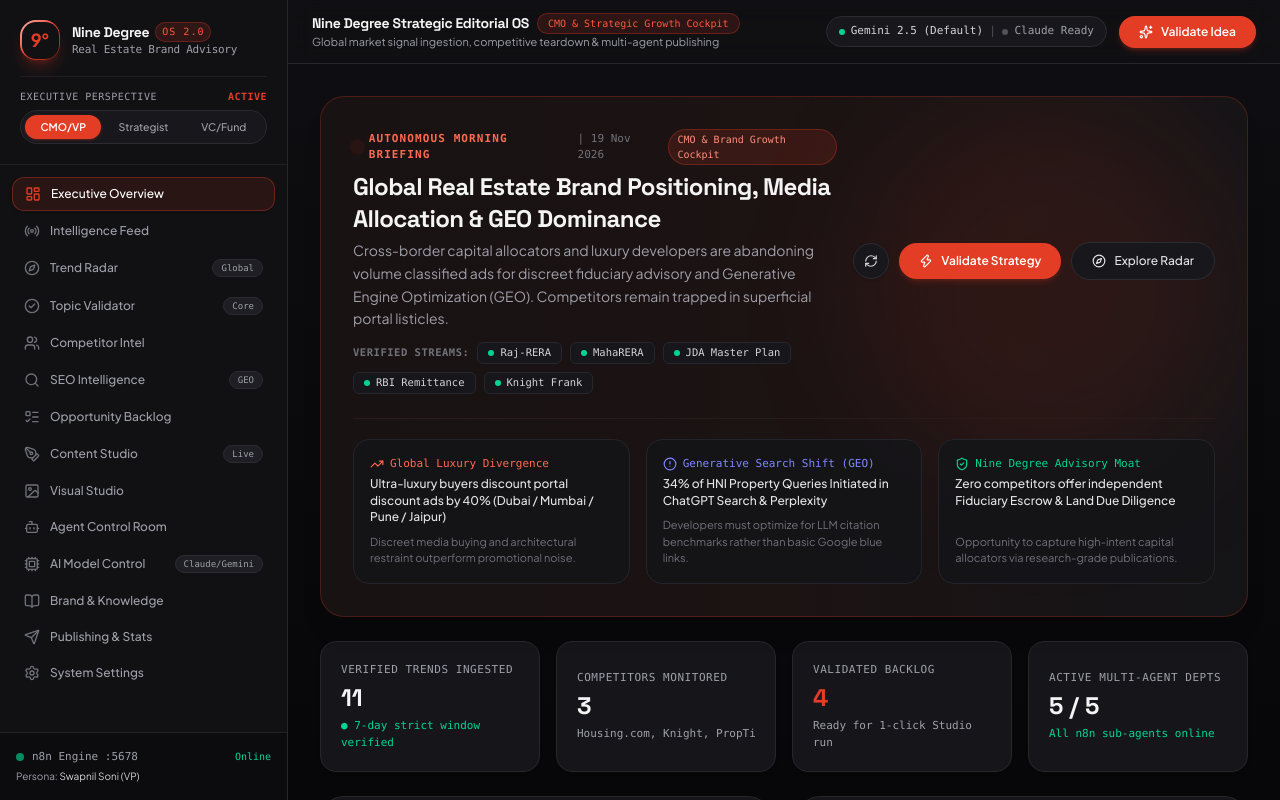
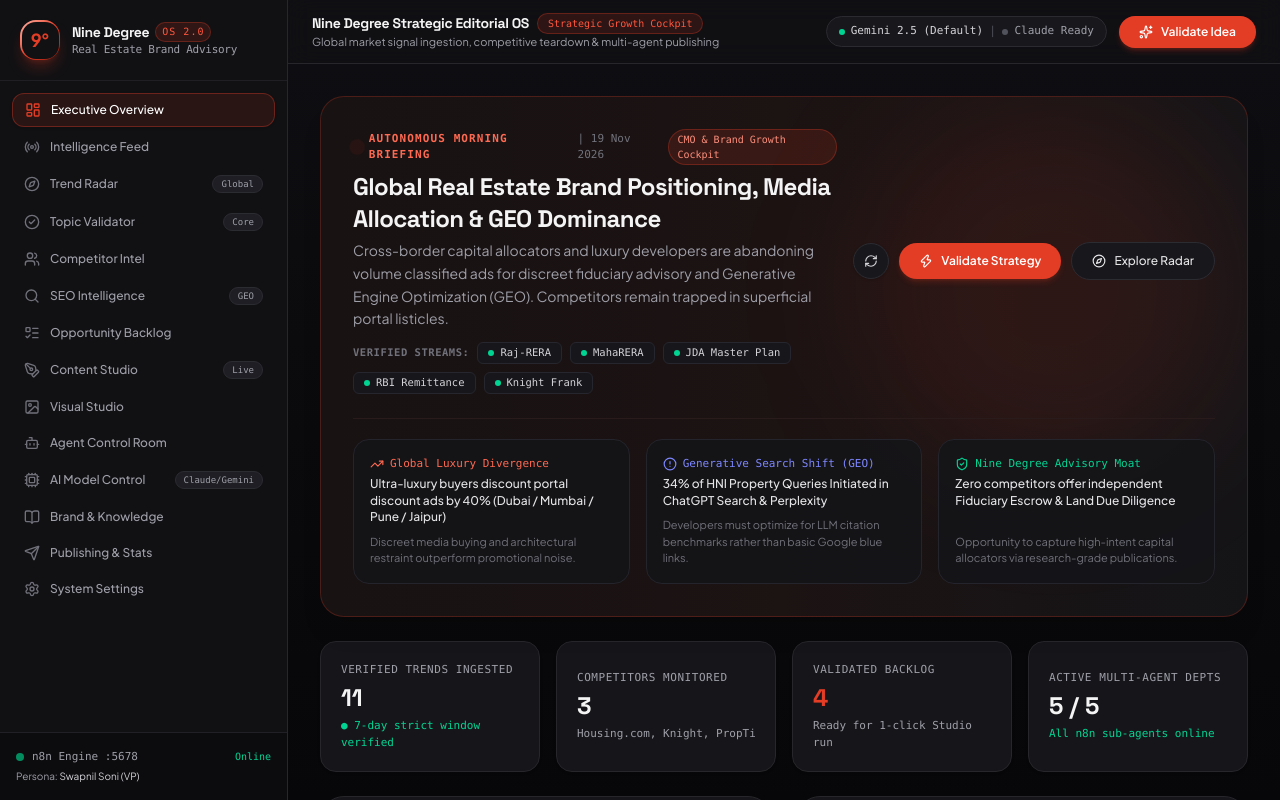
Before and after one commit to bharatsaini1/nine-degree-blog-automation, a React (Vite) app in the folder blog automation/dashboard/: page / in a window 1280 px wide. Built offline with nearby package versions, Linux system fonts and the light colour scheme.

Commit message:
refactor(ui): remove executive perspective switcher widget from sidebar and header

```diff
--- a/blog automation/dashboard/src/components/common/Header.jsx
+++ b/blog automation/dashboard/src/components/common/Header.jsx
@@ -3,20 +3,7 @@ import { Sparkles } from 'lucide-react';
 import { useIntelligence } from '../../context/IntelligenceContext';
 
 export const Header = () => {
-  const { setActiveTab, aiModels, perspective } = useIntelligence();
-
-  const getPerspectiveLabel = () => {
-    switch (perspective) {
-      case 'cmo':
-        return 'CMO & Strategic Growth Cockpit';
-      case 'strategist':
-        return 'Head of Content & SEO Architecture';
-      case 'vc':
-        return 'VC, Real Estate Fund & Due Diligence';
-      default:
-        return 'Executive Editorial Bureau';
-    }
-  };
+  const { setActiveTab, aiModels } = useIntelligence();
 
   const isClaudeActive = aiModels.claude.status === 'connected';
 
@@ -28,7 +15,7 @@ export const Header = () => {
             Nine Degree Strategic Editorial OS
           </h1>
           <span className="text-[10px] font-mono px-2.5 py-0.5 rounded-full bg-[#e43d25]/15 text-[#ff573d] border border-[#e43d25]/30 font-medium">
-            {getPerspectiveLabel()}
+            Strategic Growth Cockpit
           </span>
         </div>
         <p className="text-[11px] text-zinc-400 font-sans">
--- a/blog automation/dashboard/src/components/navigation/Sidebar.jsx
+++ b/blog automation/dashboard/src/components/navigation/Sidebar.jsx
@@ -18,7 +18,7 @@ import {
 import { useIntelligence } from '../../context/IntelligenceContext';
 
 export const Sidebar = () => {
-  const { activeTab, setActiveTab, perspective, setPerspective, backendOnline } = useIntelligence();
+  const { activeTab, setActiveTab, backendOnline } = useIntelligence();
 
   const navigationItems = [
     { id: 'overview', label: 'Executive Overview', icon: LayoutDashboard, group: 'Executive' },
@@ -59,48 +59,9 @@ export const Sidebar = () => {
               </div>
             </div>
           </div>
-
-          <div className="mt-4 pt-3 border-t border-[#1e1e24]">
-            <div className="text-[10px] uppercase font-mono tracking-wider text-zinc-400 mb-1.5 flex items-center justify-between">
-              <span>Executive Perspective</span>
-              <span className="text-[#e43d25] text-[10px] font-semibold">Active</span>
-            </div>
-            <div className="grid grid-cols-3 gap-1 bg-[#18181c] p-1 rounded-full border border-[#2a2a30]">
-              <button
-                onClick={() => setPerspective('cmo')}
-                className={`text-[10.5px] py-1 rounded-full font-medium transition-all cursor-pointer ${
-                  perspective === 'cmo'
-                    ? 'bg-[#e43d25] text-white shadow-sm shadow-[#e43d25]/30 font-semibold'
-                    : 'text-zinc-400 hover:text-zinc-200'
-                }`}
-              >
-                CMO/VP
-              </button>
-              <button
-                onClick={() => setPerspective('strategist')}
-                className={`text-[10.5px] py-1 rounded-full font-medium transition-all cursor-pointer ${
-                  perspective === 'strategist'
-                    ? 'bg-[#e43d25] text-white shadow-sm shadow-[#e43d25]/30 font-semibold'
-                    : 'text-zinc-400 hover:text-zinc-200'
-                }`}
-              >
-                Strategist
-              </button>
-              <button
-                onClick={() => setPerspective('vc')}
-                className={`text-[10.5px] py-1 rounded-full font-medium transition-all cursor-pointer ${
-                  perspective === 'vc'
-                    ? 'bg-[#e43d25] text-white shadow-sm shadow-[#e43d25]/30 font-semibold'
-                    : 'text-zinc-400 hover:text-zinc-200'
-                }`}
-              >
-                VC/Fund
-              </button>
-            </div>
-          </div>
         </div>
 
-        <div className="p-3 overflow-y-auto max-h-[calc(100vh-220px)] space-y-1">
+        <div className="p-3 overflow-y-auto max-h-[calc(100vh-140px)] space-y-1">
           {navigationItems.map((item) => {
             const Icon = item.icon;
             const isActive = activeTab === item.id;
--- a/blog automation/dashboard/src/views/ExecutiveOverview.jsx
+++ b/blog automation/dashboard/src/views/ExecutiveOverview.jsx
@@ -16,7 +16,7 @@ import {
 import { useIntelligence } from '../context/IntelligenceContext';
 
 export const ExecutiveOverview = () => {
-  const { trends, competitors, backlog, setActiveTab, sendToStudio, perspective } = useIntelligence();
+  const { trends, competitors, backlog, setActiveTab, sendToStudio } = useIntelligence();
   const [isRefreshing, setIsRefreshing] = useState(false);
   const [refreshDelta, setRefreshDelta] = useState(0);
 
@@ -187,7 +187,7 @@ export const ExecutiveOverview = () => {
     }
   };
 
-  const activeBriefing = perspectiveData[perspective] || perspectiveData.cmo;
+  const activeBriefing = perspectiveData.cmo;
 
   return (
     <div className="space-y-6 max-w-7xl mx-auto">
```
